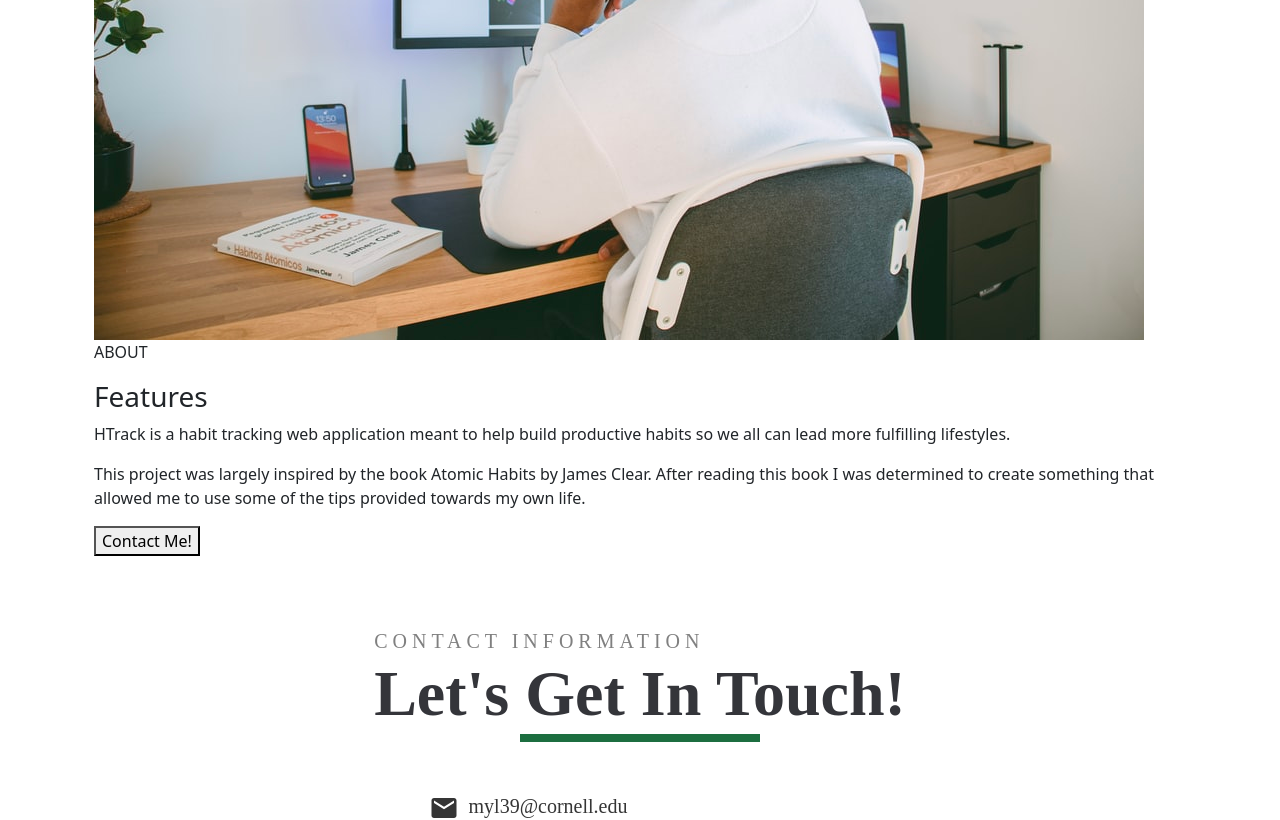
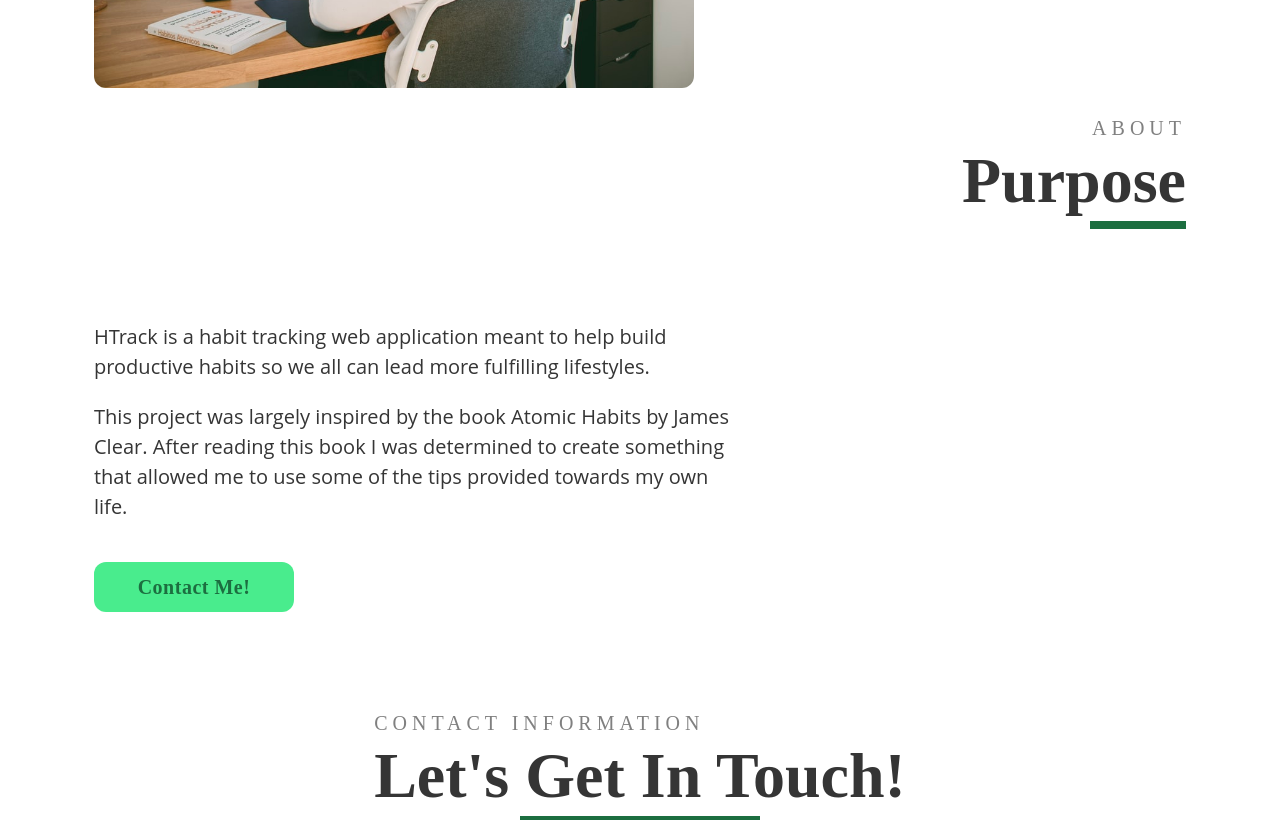
Before and after one commit to michelleli01/htrack, a React (Create React App) app in the folder client/: page / in a window 1280 px wide. Shown: the part 360-1180 px from the top of the page. Built offline with nearby package versions, Linux system fonts and the light colour scheme.

Commit message:
about page design

```diff
--- a/client/src/components/Authentication/Login.css
+++ b/client/src/components/Authentication/Login.css
@@ -21,7 +21,7 @@
     width: 640px;
     margin-bottom: 20px;
     text-align: left;
-    font: normal normal normal 20px/30px Roboto;
+    font: normal normal normal 20px/30px Open Sans;
     letter-spacing: 0;
 }
 
@@ -64,4 +64,4 @@
     font-weight: 700;
 }
 
-@import url("https://fonts.googleapis.com/css2?family=Roboto");
+@import url('https://fonts.googleapis.com/css?family=Montserrat|Open+Sans&display=swap');
--- a/client/src/components/Authentication/Signup.css
+++ b/client/src/components/Authentication/Signup.css
@@ -21,7 +21,7 @@
     width: 640px;
     margin-bottom: 20px;
     text-align: left;
-    font: normal normal normal 20px/30px Roboto;
+    font: normal normal normal 20px/30px Open Sans;
     letter-spacing: 0;
 }
 
--- a/client/src/components/HomePage/About.css
+++ b/client/src/components/HomePage/About.css
@@ -0,0 +1,81 @@
+.about-container{
+    align-items: center;
+    height: 990px;
+}
+
+.about-img-container{
+    float: left;
+}
+
+.about-img{
+    display: block;
+    object-fit: cover;
+    width: 600px;
+    height:430px;
+    border-radius: 12px;
+}
+
+.about-text-container{
+    margin-top: 10%;
+    padding-right: auto;
+    width: 50%;
+}
+
+.about-subtitle{
+    width: 100%;
+    height: 3.5%;
+    text-align: right;
+    font: normal normal normal 20px/10px Poppins;
+    letter-spacing: 0.25em;
+    color: gray;
+    text-transform: uppercase;
+    opacity: 1;
+    position: relative;
+}
+
+.purpose-header{
+    text-align: right;
+    font: normal normal bold 64px/72px Poppins;
+    color: #353535;
+    opacity: 1;
+    line-height: 1em;
+    position: relative;
+}
+
+.about-divider{
+    width: 6em;
+    height: 0.5em;
+    background: #1c6e40 0% 0% no-repeat padding-box;
+    opacity: 1;
+    position: relative;
+    margin-bottom: 10%;
+    float: right;
+}
+
+.about-text{
+    width: 640px;
+    margin-bottom: 20px;
+    text-align: left;
+    font: normal normal normal 20px/30px Open Sans;
+    letter-spacing: 0px;
+    color: #353535;
+}
+
+.contact-button{
+    margin-top: 1em;
+    width: 200px;
+    height: 50px;
+    background: transparent linear-gradient(106deg, #49ec8d 0%, #49ec8d 100%) 0% 0% no-repeat padding-box;
+    border-radius: 12px;
+    border-width: 0;
+    text-align: center;
+    align-self: center;
+    font: normal normal bold 20px/30px Poppins;
+    letter-spacing: 0.5px;
+    color: #1c6e40;
+}
+
+.contact-button:hover {
+    background: transparent linear-gradient(106deg, #49ec8d 0%, #30c26d 100%) 0% 0% no-repeat padding-box;
+    opacity: 1;
+}
--- a/client/src/components/HomePage/About.js
+++ b/client/src/components/HomePage/About.js
@@ -4,7 +4,7 @@ import { Container, Row, Col } from "react-bootstrap";
 
 import ABOUT_IMG_1 from "../../assets/ABOUT_IMG_1.jpg";
 
-import './About.css';
+import "./About.css";
 
 export default function About() {
     return (
@@ -17,24 +17,32 @@ export default function About() {
                         alt="about img"
                     />
                 </Col>
-                <Col className="about-text-container">
-                    <div>
-                        <p className="about-subtitle">ABOUT</p>
-                        <h3 className="features-header">Features</h3>
-                        <div className="about-divider" />
-                        <p className="about-section">
+                <Col>
+                    <p className="about-subtitle">ABOUT</p>
+                    <h3 className="purpose-header">Purpose</h3>
+                    <div className="about-divider" />
+                    <div className="about-text-container">
+                        <p className="about-text">
                             HTrack is a habit tracking web application meant to
                             help build productive habits so we all can lead more
                             fulfilling lifestyles.
                         </p>
-                        <p>
+                        <p className="about-text">
                             This project was largely inspired by the book Atomic
                             Habits by James Clear. After reading this book I was
                             determined to create something that allowed me to
                             use some of the tips provided towards my own life.
                         </p>
-                        <Link to="contact" spy={true} smooth={true} offset={-50} duration={500}>
-                            <button className="about-button">Contact Me!</button>
+                        <Link
+                            to="contact"
+                            spy={true}
+                            smooth={true}
+                            offset={-10}
+                            duration={10}
+                        >
+                            <button className="contact-button">
+                                Contact Me!
+                            </button>
                         </Link>
                     </div>
                 </Col>
--- a/client/src/components/HomePage/Contact.css
+++ b/client/src/components/HomePage/Contact.css
@@ -1,6 +1,6 @@
 .contact-container{
     width: 100%;
-    height: 50em;
+    height: 880px;
     background: white 0% 0% no-repeat padding-box;
     opacity: 1;
     position: relative;
@@ -28,7 +28,7 @@
 .contact-header{
     text-align: left;
     font: normal normal bold 64px/72px Poppins;
-    color: #34353A;
+    color: #353535;
     opacity: 1;
     line-height: 1em;
     position: relative;
@@ -106,7 +106,7 @@
     width: 85%;
     height: 10%;
     text-align: left;
-    font: normal normal normal 16px/20px Roboto;
+    font: normal normal normal 16px/20px Open Sans;
     letter-spacing: 0px;
     color: #353535;
     opacity: 1;
--- a/client/src/components/HomePage/ThankYou.css
+++ b/client/src/components/HomePage/ThankYou.css
@@ -27,7 +27,7 @@
 }
 
 .thank-you-text {
-    font: normal normal normal 16px/20px Roboto;
+    font: normal normal normal 16px/20px Open Sans;
     color: gray;
 }
 
--- a/client/src/components/NavBar/NavBar.js
+++ b/client/src/components/NavBar/NavBar.js
@@ -30,8 +30,8 @@ export default function NavBar() {
                             activeClass="active"
                             spy={true}
                             smooth={true}
-                            offset={-50}
-                            duration={500}
+                            offset={-10}
+                            duration={10}
                         >
                             About
                         </Link>
@@ -41,8 +41,8 @@ export default function NavBar() {
                             activeClass="active"
                             spy={true}
                             smooth={true}
-                            offset={-50}
-                            duration={500}
+                            offset={-10}
+                            duration={10}
                         >
                             Contact
                         </Link>
--- a/client/src/index.css
+++ b/client/src/index.css
@@ -1,6 +1,6 @@
 body {
   margin: 0;
-  font-family: -apple-system, BlinkMacSystemFont, 'Segoe UI', 'Roboto', 'Oxygen',
+  font-family: -apple-system, BlinkMacSystemFont, 'Segoe UI', 'Open Sans', 'Oxygen',
     'Ubuntu', 'Cantarell', 'Fira Sans', 'Droid Sans', 'Helvetica Neue',
     sans-serif;
   -webkit-font-smoothing: antialiased;
```
